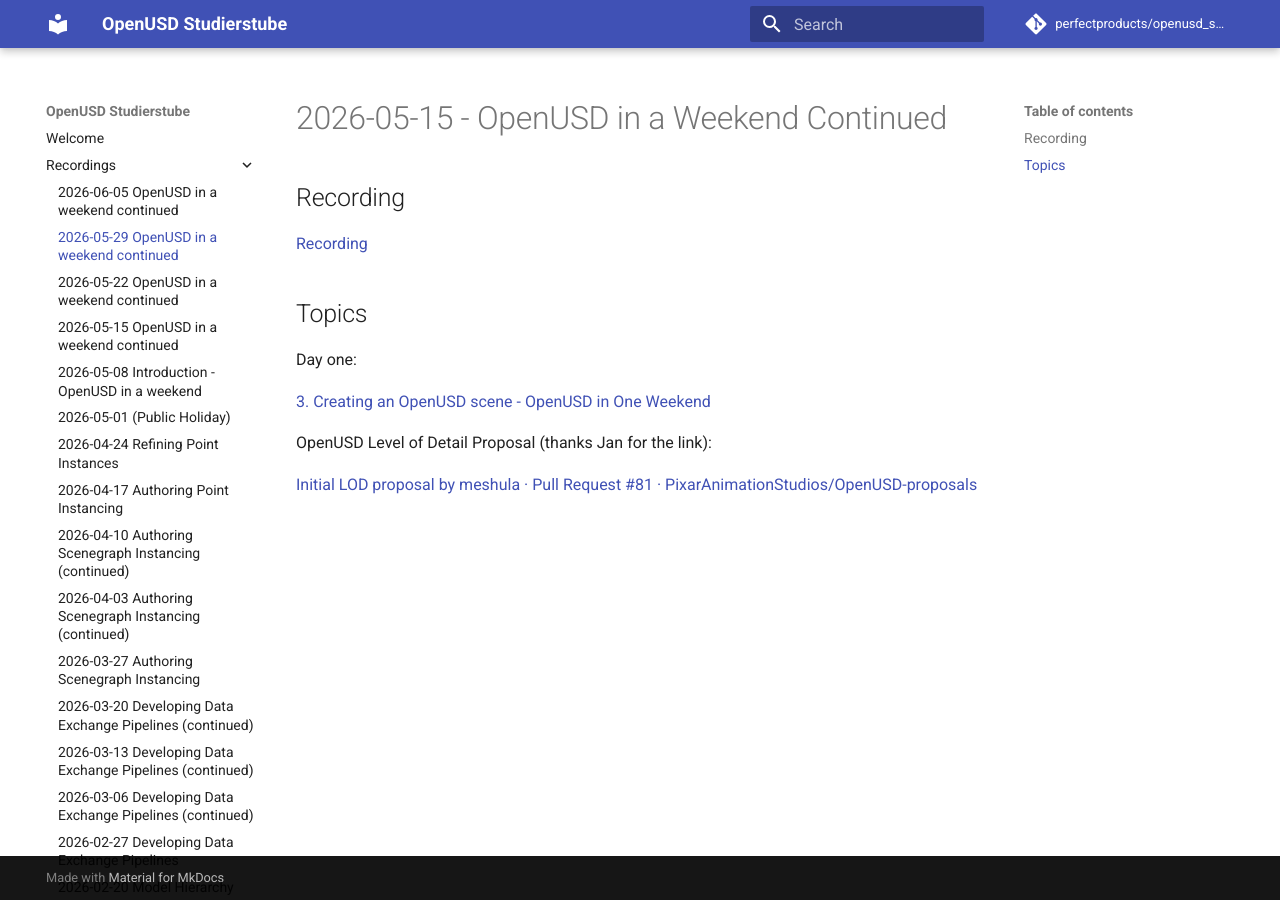
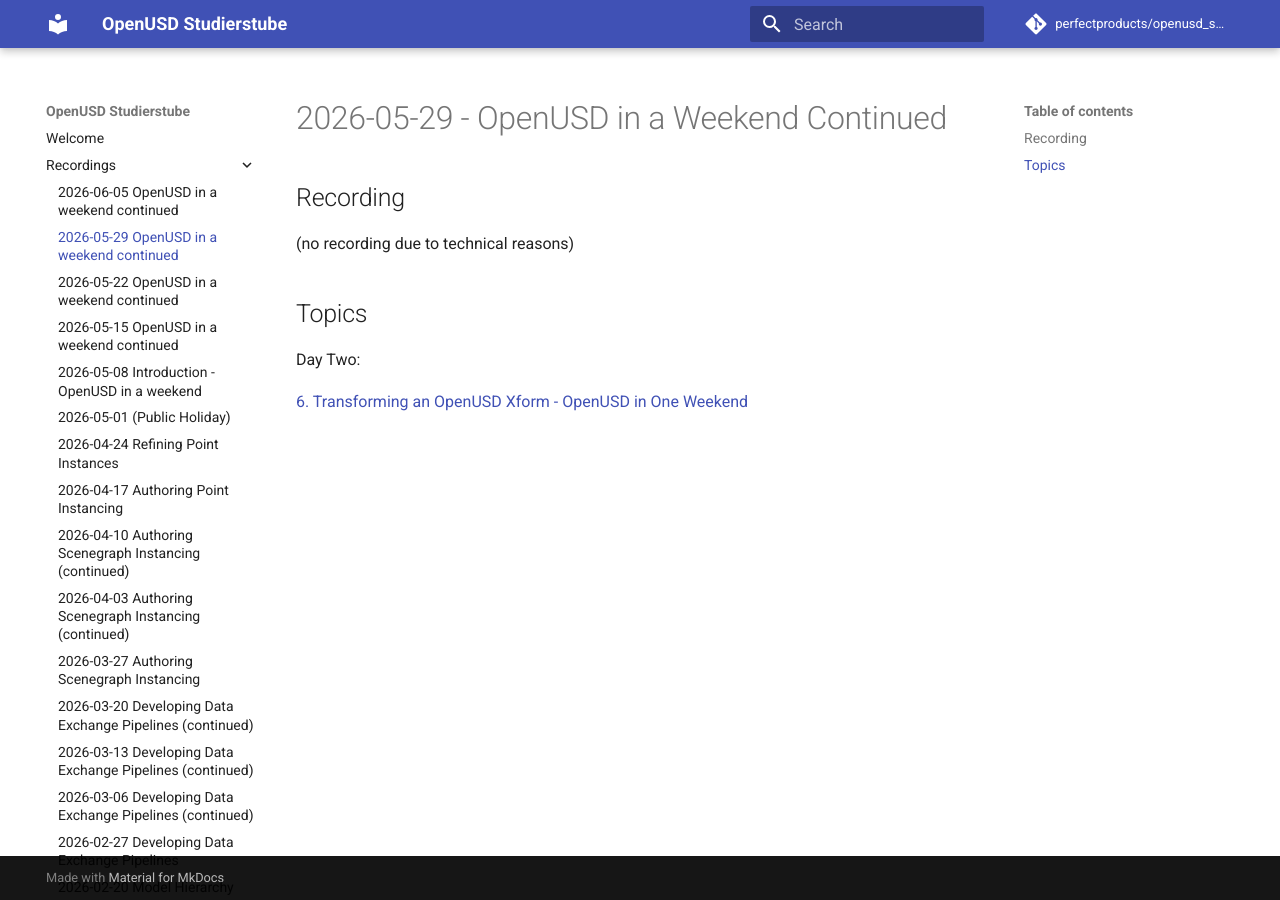
Before and after one commit to perfectproducts/openusd_studierstube, an MkDocs documentation site: the page built from docs/recordings/2026-05-29/notes.md, in a window 1280 px wide. Built offline with MkDocs 1.6.1 and Material for MkDocs 9.7.7, drawn with Linux system fonts in a browser that asks for light colours; comment, search, counter and statistics services are not loaded.

Commit message:
updated content

```diff
--- a/docs/recordings/2026-05-29/notes.md
+++ b/docs/recordings/2026-05-29/notes.md
@@ -1,15 +1,11 @@
-# 2026-05-15 - OpenUSD in a Weekend Continued
+# 2026-05-29 - OpenUSD in a Weekend Continued
 
 ## Recording
 
-[Recording](https://youtu.be/dezDS7XweK4)
+(no recording due to technical reasons)
 
 ## Topics
 
-Day one:
+Day Two:
 
-[3. Creating an OpenUSD scene - OpenUSD in One Weekend](https://learn-usd.github.io/3/)
-
-OpenUSD Level of Detail Proposal (thanks Jan for the link):
-
-[Initial LOD proposal by meshula · Pull Request #81 · PixarAnimationStudios/OpenUSD-proposals](https://github.com/PixarAnimationStudios/OpenUSD-proposals/pull/81)
+[6. Transforming an OpenUSD Xform - OpenUSD in One Weekend](https://learn-usd.github.io/6/)
```
Also changed, not shown: docs/recordings/2026-06-05/notes.md (+4 -8 lines).
